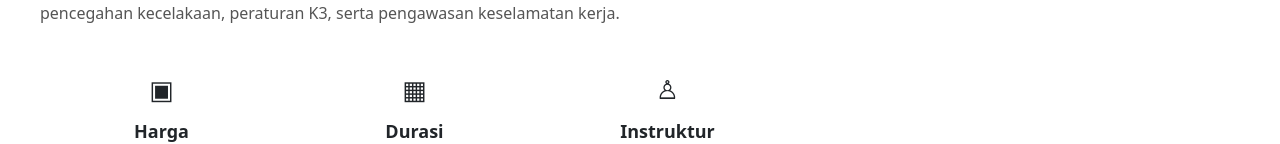
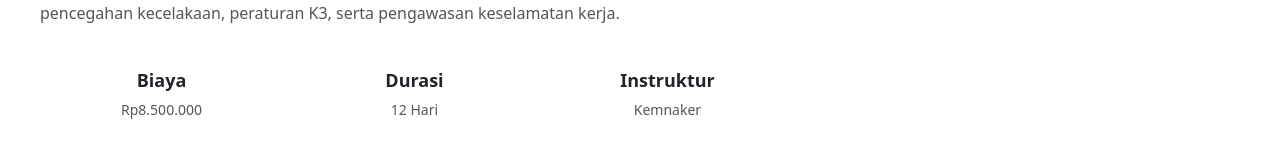
Before and after one commit to dimasfajri27/ptgmk, a React (Vite) app: page /pelatihan/1 in a window 1280 px wide. Shown: the part 660-804 px from the top of the page. Built offline with nearby package versions, Linux system fonts and the light colour scheme.

Commit message:
update baru

```diff
--- a/src/pages/DetailPelatihan.jsx
+++ b/src/pages/DetailPelatihan.jsx
@@ -48,19 +48,16 @@ function DetailPelatihan() {
             <div className="detail-information">
 
               <div className="detail-information-item">
-                <div className="detail-icon">▣</div>
-                <h5>Harga</h5>
+                <h5>Biaya</h5>
                 <p>{harga}</p>
               </div>
 
               <div className="detail-information-item">
-                <div className="detail-icon">▦</div>
                 <h5>Durasi</h5>
                 <p>{pelatihan.duration || "Belum ditentukan"}</p>
               </div>
 
               <div className="detail-information-item">
-                <div className="detail-icon">♙</div>
                 <h5>Instruktur</h5>
                 <p>{pelatihan.instructor || "Belum ditentukan"}</p>
               </div>
```
